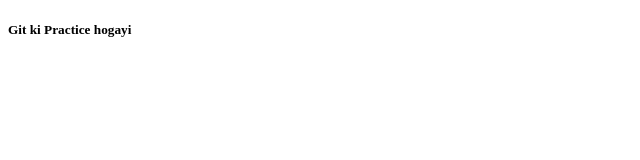
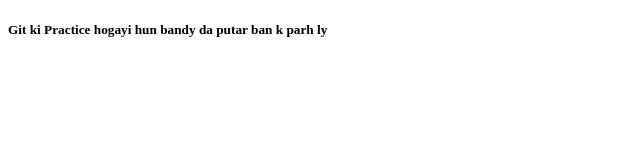
Before and after one commit to fahadamin646/GitPractice, a plain HTML site: page index.html in a window 1280 px wide. Shown: the whole page, without its empty margins (0-640 px from the left). Drawn offline with Linux system fonts and the light colour scheme.

Commit message:
Update index.html

```diff
--- a/index.html
+++ b/index.html
@@ -4,6 +4,6 @@
         <title>Git Practice</title>
     </head>
     <body>
-        <h5>Git ki Practice hogayi</h5>
+        <h5>Git ki Practice hogayi hun bandy da putar ban k parh ly</h5>
     </body>
 </html>
```
